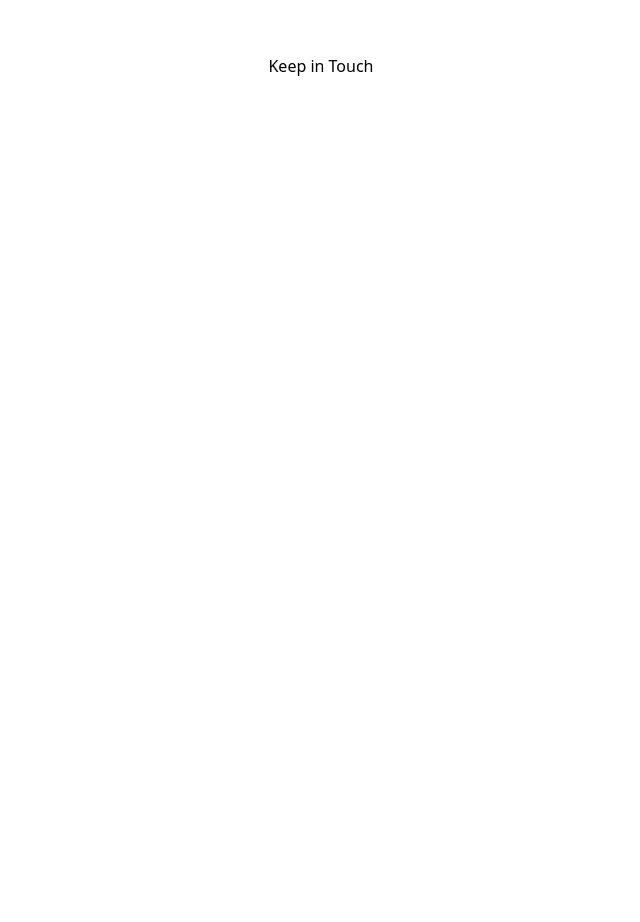
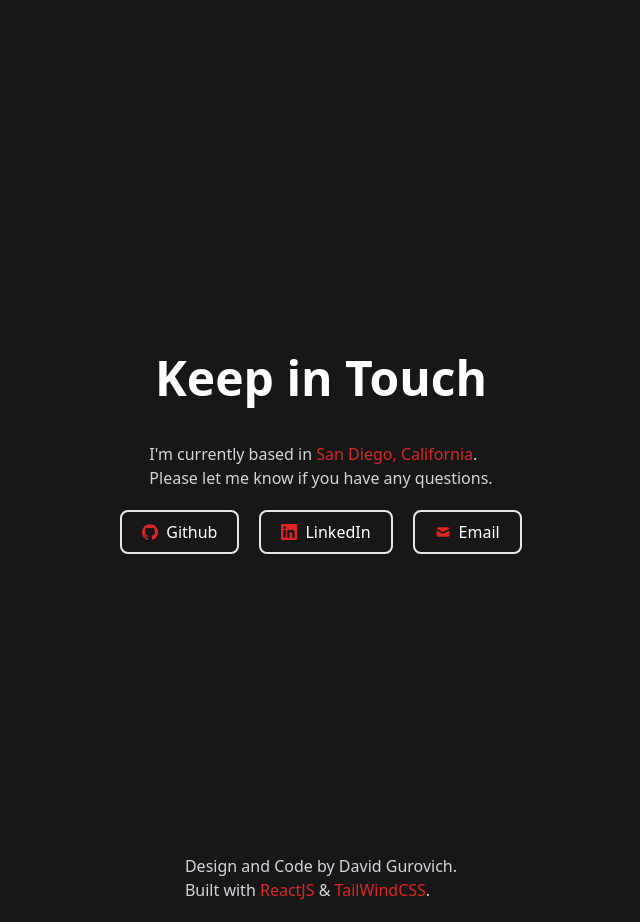
Before and after one commit to DavidGurovich/my-portfolio, a React (Create React App) app: page / in a window 1280 px wide. Shown: the part 2346-3268 px from the top of the page, without its empty margins (319-959 px from the left). Before the commit the page ends 3200 px from the top, so only its background shows below. Built offline with nearby package versions, Linux system fonts and the light colour scheme.

Commit message:
contact section added, needs adjusting for mobile

```diff
--- a/src/App.js
+++ b/src/App.js
@@ -5,15 +5,17 @@ import Home from './components/Home';
 import About from './components/About';
 import Projects from './components/Projects';
 import Contact from './components/Contact';
+import Footer from './components/Footer';
 
 function App() {
   return (
-    <main>
+    <main className='bg-neutral-900'>
       <NavBar/>
       <Home/>
       <About />
       <Projects/>
       <Contact/>
+      <Footer/>
       </main>
 
   );
--- a/src/components/About.jsx
+++ b/src/components/About.jsx
@@ -55,7 +55,7 @@ function About() {
                 {skills?.map((skill, i) => (
                     <div
                     key={i}
-                    className="text-gray-400 border-2 group border-red-600 relative min-w-[10rem] max-w-[16rem] p-10 rounded-xl"
+                    className="text-gray-400 border-2 group border-red-600 relative min-w-[10rem] max-w-[16rem] p-10 rounded-2xl"
                     >
                         <div className="text-6xl w-28 h-28 rounded-full flex items-center justify-center group-hover:text-red-600">
                             {skill.logo}
--- a/src/components/Contact.jsx
+++ b/src/components/Contact.jsx
@@ -1,9 +1,39 @@
 import React from 'react'
-
+import {SiGithub, SiLinkedin} from 'react-icons/si';
+import {HiMail} from 'react-icons/hi'
 function Contact() {
   return (
-    <div id="contact" className='w-screen h-screen text-center'>
-      <h1> Keep in Touch </h1>
+    <div id="contact" className='bg-neutral-900 flex flex-col justify-center items-center w-screen h-screen'>
+      <h1 className="text-white md:text-5xl text-4xl font-bold"> Keep in Touch </h1>
+      <p className='mt-10 text-gray-300'>
+        I'm currently based in <span className='text-red-600'>San Diego, California</span>.
+        <br/>
+        Please let me know if you have any questions.
+      </p>
+
+      <div className='flex flex-row gap-5 mt-5 '>
+
+
+          <a target = "_blank" rel="noopener noreferrer" href="https://github.com/DavidGurovich" >
+              <button className='flex flex-row items-center gap-2 px-5 py-2 border-2 rounded-lg hover:border-red-600 text-white'>
+                  <span className='text-red-600'><SiGithub/></span>
+                   <p>Github</p>
+              </button>
+          </a>
+
+          <a href= "_blank" rel="noopener noreferrer">
+              <button className='flex flex-row items-center gap-2 px-5 py-2 border-2 rounded-lg hover:border-red-600 text-white'>
+                  <span className='text-red-600'><SiLinkedin/></span>
+                   <p>LinkedIn</p>
+              </button>
+          </a>
+          <a href= "_blank" rel="noopener noreferrer" >
+              <button className='flex flex-row items-center gap-2 px-5 py-2 border-2 rounded-lg  hover:border-red-600 text-white'>
+                  <span className='text-red-600'><HiMail/></span>
+                   <p>Email</p>
+              </button>
+          </a>
+        </div>
     </div>
   )
 }
--- /dev/null
+++ b/src/components/Footer.jsx
@@ -0,0 +1,16 @@
+import React from 'react'
+
+function Footer() {
+  return (
+    <div className='bg-neutral-900 flex items-center justify-center pb-5 w-screen'>
+     <p className='text-gray-300'>
+        Design and Code by David Gurovich.
+        <br />
+        Built with <span className='text-red-600'>ReactJS</span> &
+        <span className='text-red-600'> TailWindCSS</span>.
+     </p>
+    </div>
+  )
+}
+
+export default Footer
--- a/src/components/Home.jsx
+++ b/src/components/Home.jsx
@@ -15,7 +15,7 @@ function Home() {
   return (
     <section
     id = "home"
-    className='bg-neutral-900 w-full h-screen '>
+    className='bg-neutral-900 w-screen h-screen '>
 
       <div className='max-w-[1000px] mx-auto px-8 flex flex-col justify-center h-full'>
 
@@ -41,13 +41,13 @@ function Home() {
               </button>
           </a>
 
-          <a href="#about" >
+          <a href= "_blank" rel="noopener noreferrer">
               <button className='flex flex-row items-center gap-2 px-5 py-2 border-2 rounded-lg hover:border-red-600 text-white'>
                   <span className='text-red-600'><SiLinkedin/></span>
                    <p>LinkedIn</p>
               </button>
           </a>
-          <a href="#about" >
+          <a href= "_blank" rel="noopener noreferrer" >
               <button className='flex flex-row items-center gap-2 px-5 py-2 border-2 rounded-lg  hover:border-red-600 text-white'>
                   <span className='text-red-600'><HiMail/></span>
                    <p>Email</p>
--- a/src/components/Projects.jsx
+++ b/src/components/Projects.jsx
@@ -4,8 +4,8 @@ function Projects() {
 
 
   return (
-    <div className='w-screen h-screen' id='projects'>
-        <h1 className='text-center text-5xl'>Projects</h1>
+    <div className='bg-neutral-900 w-screen h-screen' id='projects'>
+        <h1 className='text-center text-5xl text-white text-bold'>My Work</h1>
     </div>
   )
 }
```
